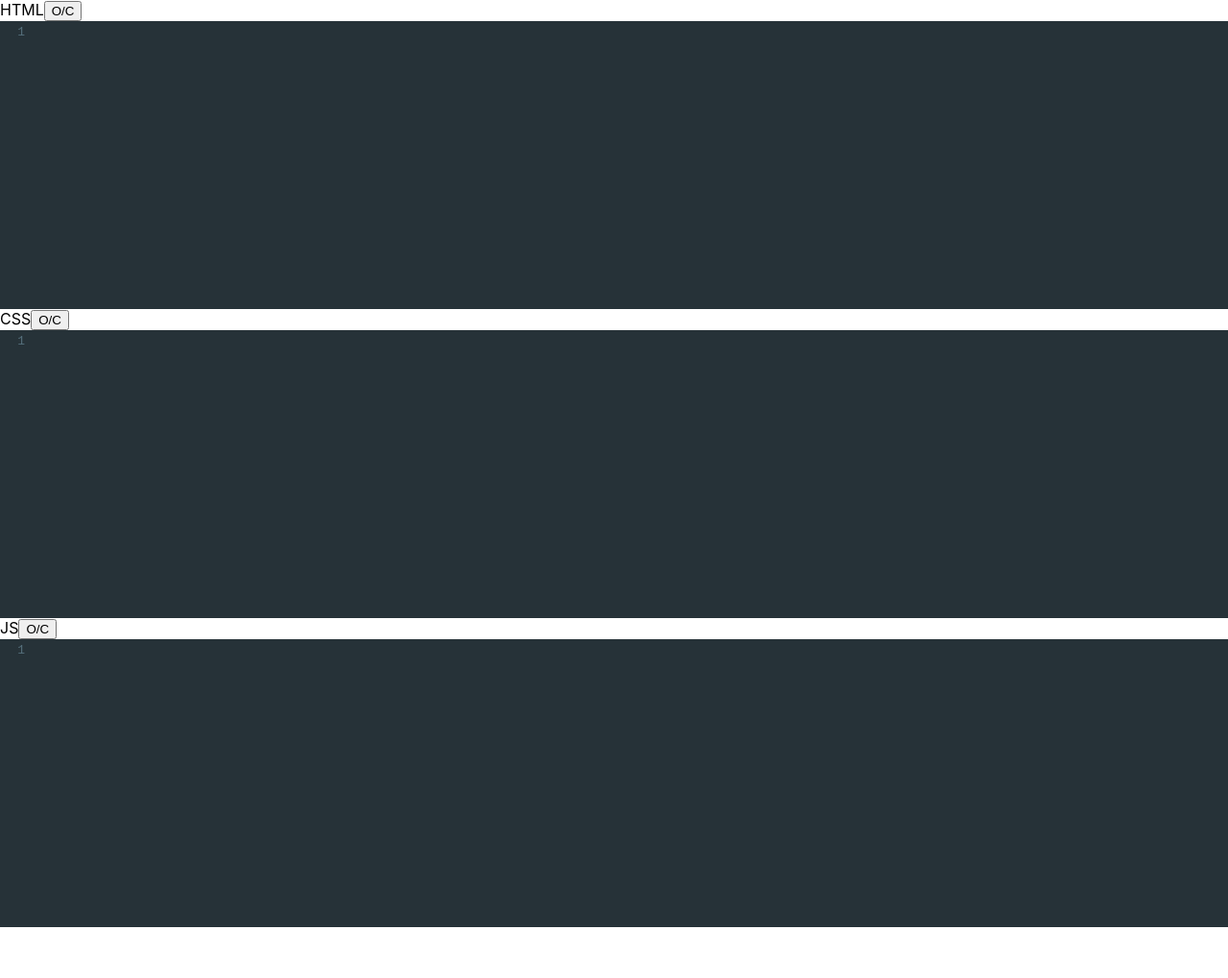
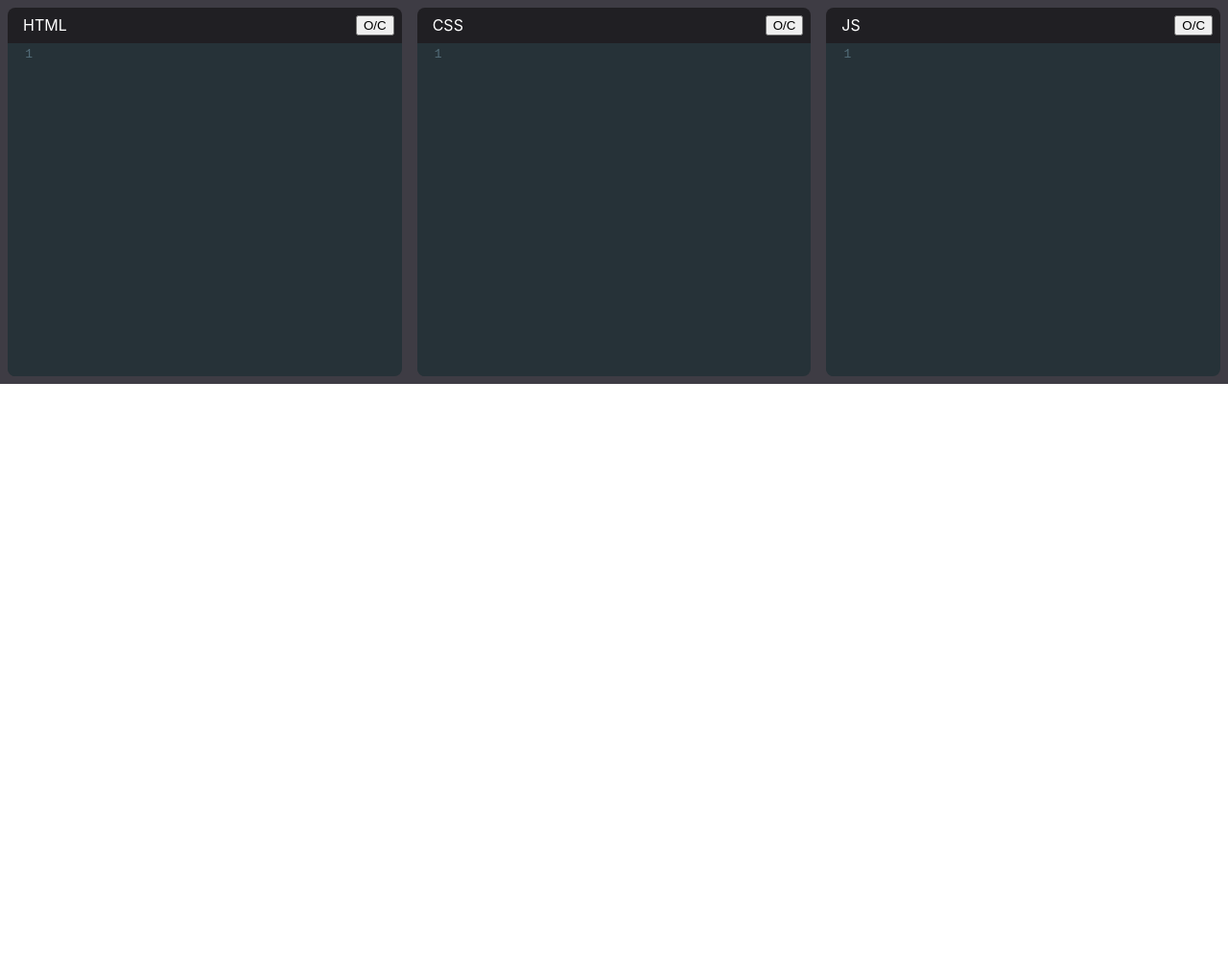
Before and after one commit to MarianaSouza/react-codepen, a React app: page / in a window 1280 px wide. Shown: the whole page at 96% size. After the commit the page ends 800 px from the top, so only its background shows below. Built offline with nearby package versions, Linux system fonts and the light colour scheme.

Commit message:
style Editors

```diff
--- a/src/index.css
+++ b/src/index.css
@@ -1,13 +1,47 @@
 body {
-  margin: 0;
-  font-family: -apple-system, BlinkMacSystemFont, 'Segoe UI', 'Roboto', 'Oxygen',
-    'Ubuntu', 'Cantarell', 'Fira Sans', 'Droid Sans', 'Helvetica Neue',
-    sans-serif;
-  -webkit-font-smoothing: antialiased;
-  -moz-osx-font-smoothing: grayscale;
+	margin: 0;
+	font-family: -apple-system, BlinkMacSystemFont, "Segoe UI", "Roboto", "Oxygen",
+		"Ubuntu", "Cantarell", "Fira Sans", "Droid Sans", "Helvetica Neue",
+		sans-serif;
+	-webkit-font-smoothing: antialiased;
+	-moz-osx-font-smoothing: grayscale;
 }
 
-code {
-  font-family: source-code-pro, Menlo, Monaco, Consolas, 'Courier New',
-    monospace;
+.top-pane {
+	background-color: hsl(255, 6%, 25%);
 }
+
+.pane {
+	height: 50vh;
+	display: flex;
+}
+
+.editor-container {
+	flex-grow: 1;
+	flex-basis: 0;
+	display: flex;
+	flex-direction: column;
+	padding: 0.5rem;
+	background-color: hsl(255, 6%, 25%);
+}
+
+.editor-title {
+	display: flex;
+	justify-content: space-between;
+	background-color: hsl(255, 6%, 13%);
+	color: #fff;
+	padding: 0.5rem 0.5rem 0.5rem 1rem;
+	border-top-right-radius: 0.5rem;
+	border-top-left-radius: 0.5rem;
+}
+
+.CodeMirror {
+	height: 100% !important;
+}
+
+.code-mirror-wrapper {
+	flex-grow: 1;
+	border-bottom-right-radius: 0.5rem;
+	border-bottom-left-radius: 0.5rem;
+	overflow: hidden;
+}
```
